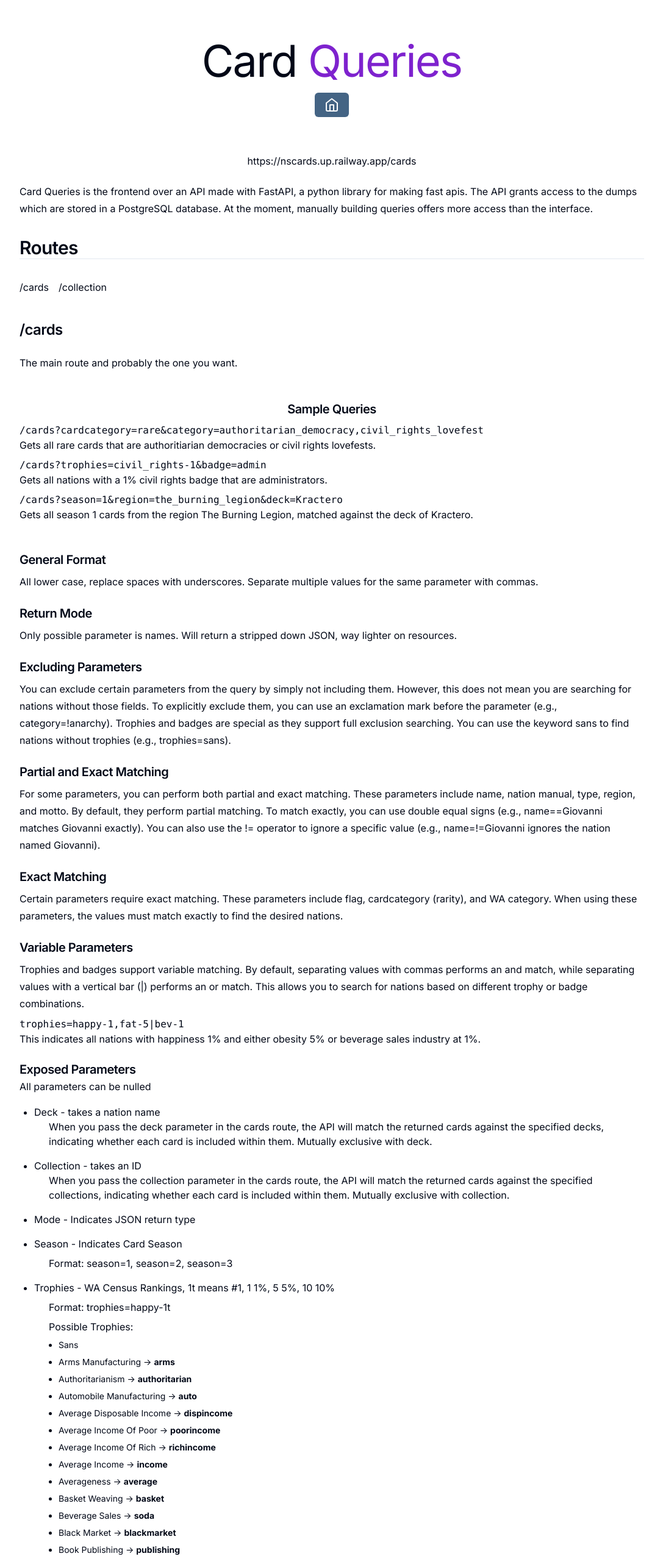
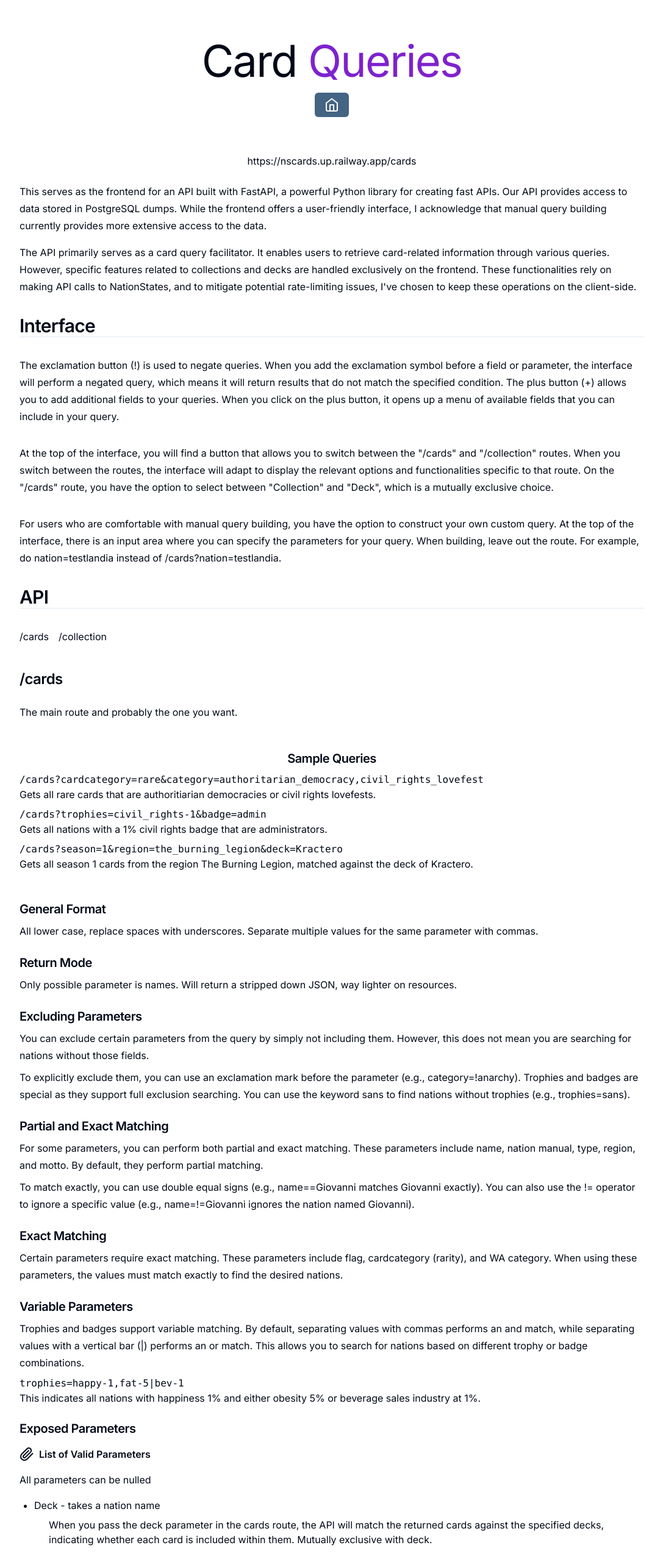
Before and after one commit to wesngu28/sideroca, a Next.js app in the folder frontend/: page /docs in a window 1280 px wide. Shown: the top 2557 px of the page at 61% size, without its empty margins (96-1183 px from the left). Built offline with nearby package versions, Linux system fonts and the light colour scheme.

Commit message:
chore: minor documentation

```diff
--- a/frontend/app/docs/page.tsx
+++ b/frontend/app/docs/page.tsx
@@ -1,7 +1,6 @@
 import { Button } from "@/components/ui/button";
-import { Home } from "lucide-react";
+import { Home, Paperclip } from "lucide-react";
 import Link from "next/link";
-import { badges, governments, flags, trophiesDict } from "../(helpers)/categories";
 
 export default function Docs() {
     return (
@@ -12,13 +11,39 @@ export default function Docs() {
             </div>
             <Link className="mt-3 mb-6 transition-colors duration-300 hover:text-purple-700" href="https://nscards.up.railway.app/cards">https://nscards.up.railway.app/cards</Link>
             <div className="flex flex-col gap-8 max-w-[300px] phone:max-w-5xl">
+                <div>
                 <p className="leading-7 [&:not(:first-child)]:mt-6">
-                    Card Queries is the frontend over an API made with FastAPI, a python library for making fast apis. The API
-                    grants access to the dumps which are stored in a PostgreSQL database. At the moment, manually building queries
-                    offers more access than the interface.
+                    This serves as the frontend for an API built with FastAPI, a powerful Python library for creating fast APIs. Our API provides access to data stored in PostgreSQL dumps.
+                    While the frontend offers a user-friendly interface, I acknowledge that manual query building currently provides more extensive access to the data.
+                </p>
+                <p className="leading-7 mt-4">
+                    The API primarily serves as a card query facilitator. It enables users to retrieve card-related information through
+                    various queries. However, specific features related to collections and decks are handled exclusively on the frontend.
+                    These functionalities rely on making API calls to NationStates, and to mitigate potential rate-limiting issues, I've
+                    chosen to keep these operations on the client-side.
+                </p>
+                </div>
+                <h2 className="scroll-m-20 border-b text-3xl font-semibold tracking-tight transition-colors first:mt-0">
+                    Interface
+                </h2>
+                <p className="leading-7">
+                    The exclamation button (!) is used to negate queries. When you add the exclamation symbol before a field or parameter,
+                    the interface will perform a negated query, which means it will return results that do not match the specified condition.
+                    The plus button (+) allows you to add additional fields to your queries. When you click on the plus button, it opens up
+                    a menu of available fields that you can include in your query.
+                </p>
+                <p className="leading-7">
+                    At the top of the interface, you will find a button that allows you to switch between the "/cards" and "/collection" routes.
+                    When you switch between the routes, the interface will adapt to display the relevant options and functionalities specific to that route.
+                    On the "/cards" route, you have the option to select between "Collection" and "Deck", which is a mutually exclusive choice.
+                </p>
+                <p className="leading-7">
+                    For users who are comfortable with manual query building, you have the option to construct your own custom query. At the top of the interface,
+                    there is an input area where you can specify the parameters for your query. When building, leave out the route. For example, do
+                    nation=testlandia instead of /cards?nation=testlandia.
                 </p>
                 <h2 className="scroll-m-20 border-b text-3xl font-semibold tracking-tight transition-colors first:mt-0">
-                    Routes
+                    API
                 </h2>
                 <div className="flex gap-4 pb-2">
                 <a href="#cards" className="transition-colors duration-300 hover:text-purple-700 leading-7">/cards</a>
@@ -68,15 +93,21 @@ export default function Docs() {
                     </h4>
                     <p className="leading-7 [&:not(:first-child)]:mt-2">
                         You can exclude certain parameters from the query by simply not including them. However, this does not mean you are searching for nations without those fields.
+                    </p>
+                    <p className="leading-7 [&:not(:first-child)]:mt-2">
                         To explicitly exclude them, you can use an exclamation mark before the parameter (e.g., category=!anarchy).
-                        Trophies and badges are special as they support full exclusion searching. You can use the keyword sans to find nations without trophies (e.g., trophies=sans).
+                        Trophies and badges are special as they support full exclusion searching. You can use the keyword sans to find nations
+                        without trophies (e.g., trophies=sans).
                     </p>
                     <h4 className="scroll-m-20 text-xl font-semibold tracking-tight mt-6">
                         Partial and Exact Matching
                     </h4>
                     <p className="leading-7 [&:not(:first-child)]:mt-2">
                         For some parameters, you can perform both partial and exact matching. These parameters include name, nation manual, type, region, and motto.
-                        By default, they perform partial matching. To match exactly, you can use double equal signs (e.g., name==Giovanni matches Giovanni exactly).
+                        By default, they perform partial matching.
+                    </p>
+                    <p className="leading-7 [&:not(:first-child)]:mt-2">
+                        To match exactly, you can use double equal signs (e.g., name==Giovanni matches Giovanni exactly).
                         You can also use the != operator to ignore a specific value (e.g., name=!=Giovanni ignores the nation named Giovanni).
                     </p>
                     <h4 className="scroll-m-20 text-xl font-semibold tracking-tight mt-6">
@@ -100,17 +131,21 @@ export default function Docs() {
                     <h4 className="scroll-m-20 text-xl font-semibold tracking-tight mt-6">
                         Exposed Parameters
                     </h4>
+                    <Link className="font-semibold my-4 flex gap-2" href={"/docs/parameters"}>
+                        <Paperclip />
+                        List of Valid Parameters
+                    </Link>
                     <p className="leading-7">
                         All parameters can be nulled
                     </p>
                     <ul className="my-3 ml-6 list-disc [&>li]:mt-4">
                         <li>Deck - takes a nation name</li>
-                        <p className="ml-6 mb-2">
+                        <p className="ml-6 my-2">
                         When you pass the deck parameter in the cards route, the API will match the returned cards against the specified decks,
                         indicating whether each card is included within them. Mutually exclusive with deck.
                         </p>
                         <li>Collection - takes an ID</li>
-                        <p className="ml-6 mb-2">
+                        <p className="ml-6 my-2">
                         When you pass the collection parameter in the cards route, the API will match the returned cards against the specified collections,
                         indicating whether each card is included within them. Mutually exclusive with collection.
                         </p>
@@ -119,33 +154,10 @@ export default function Docs() {
                         <p className="ml-6 my-2">Format: season=1, season=2, season=3</p>
                         <li>Trophies - WA Census Rankings, 1t means #1, 1 1%, 5 5%, 10 10%</li>
                         <p className="ml-6 my-2">Format: trophies=happy-1t</p>
-                        <p className="ml-6 mb-2">Possible Trophies:</p>
-                        <ul className="ml-6 list-disc [&>li]:mt-2 [&>li]:ml-4 [&>li]:text-sm">
-                            <li>Sans</li>
-                            {Object.entries(trophiesDict).sort().map(([key, value]) => {
-                                const formattedKey = key.split(' ')
-                                    .map(word => word.charAt(0).toUpperCase() + word.slice(1).toLowerCase())
-                                    .join(' ');
-                                return (
-                                <li key={formattedKey}>
-                                    {formattedKey} -&gt; <span className="font-bold">{value}</span>
-                                </li>
-                                );
-                            })}
-                        </ul>
                         <li>Badges</li>
                         <p className="ml-6 my-2">Format: badges=admin</p>
-                        <p className="ml-6 mb-2">Possible Badges:</p>
-                        <ul className="ml-6 list-disc [&>li]:mt-2 [&>li]:ml-4 [&>li]:text-sm">
-                            <li>Sans</li>
-                            {badges.map(badge => <li key={badge}>{badge}</li>)}
-                        </ul>
                         <li>Category - These are WA government categories</li>
                         <p className="ml-6 my-2">Format: category=anarchy</p>
-                        <p className="ml-6 mb-2">Possible Categories:</p>
-                        <ul className="ml-6 list-disc [&>li]:mt-2 [&>li]:ml-4 [&>li]:text-sm">
-                            {governments.map(government => <li key={government}>{government}</li>)}
-                        </ul>
                         <li>Cardcategory (Rarity) - You know these</li>
                         <p className="ml-6 my-2">Format: cardcategory=legendary</p>
                         <li>Region - Any region</li>
@@ -154,10 +166,6 @@ export default function Docs() {
                         <p className="ml-6 my-2">Format: exnation</p>
                         <li>Flag</li>
                         <p className="ml-6 my-2">Format: flag=afghanistan</p>
-                        <p className="ml-6 mb-2">Possible Flags:</p>
-                        <ul className="ml-6 list-disc [&>li]:mt-2 [&>li]:ml-4 [&>li]:text-sm">
-                            {flags.map(flag => <li key={flag}>{flag}</li>)}
-                        </ul>
                         <li>Motto - searches motto, currently only supports partial</li>
                         <p className="ml-6 my-2">Format: motto=lion</p>
                         <li>Name - Nation names, currently partial by default</li>
@@ -171,6 +179,7 @@ export default function Docs() {
                     <p className="leading-7 [&:not(:first-child)]:mt-6">
                         A secondary route, the purpose of this route is to take one or multiple collections, and compare it against
                         the cards in your deck. Essentially this returns all cards in your deck that are not in active collections.
+                        This only really works with the interface, as the interface provides the valid structure this route accepts.
                     </p>
                     <h4 className="scroll-m-20 text-xl font-semibold tracking-tight mt-6">
                         Exposed Parameters
--- /dev/null
+++ b/frontend/app/docs/parameters/page.tsx
@@ -0,0 +1,50 @@
+import { badges, flags, governments, trophiesDict } from "@/app/(helpers)/categories";
+import { Button } from "@/components/ui/button";
+import { ArrowLeft, Home } from "lucide-react";
+import Link from "next/link";
+
+export default function Parameters() {
+    return (
+        <main className="flex min-h-screen flex-col items-center p-12">
+                        <div className='mt-2 mb-10 text-center'>
+                <h1 className="text-7xl my-2 tracking-tight">Card <span className='text-purple-700'>Queries</span></h1>
+                <div className="flex justify-center gap-2">
+                    <Link href="/"><Button className='rounded-md text-sm font-medium px-4 py-2 my-2'><Home /></Button></Link>
+                    <Link href="/docs"><Button className='rounded-md text-sm font-medium px-4 py-2 my-2'><ArrowLeft /></Button></Link>
+                </div>
+            </div>
+        <div>
+            <h2 className="scroll-m-20 border-b text-3xl font-semibold tracking-tight transition-colors first:mt-0 mb-4">
+                Valid Parameters
+            </h2>
+            <p className="ml-6 mb-2">Possible Badges:</p>
+            <ul className="ml-6 mb-4 list-disc [&>li]:mt-2 [&>li]:ml-4 [&>li]:text-sm">
+                <li>Sans</li>
+                {badges.slice(2).map(badge => <li key={badge}>{badge}</li>)}
+            </ul>
+            <p className="ml-6 mb-2">Possible Trophies:</p>
+            <ul className="ml-6 mb-4 list-disc [&>li]:mt-2 [&>li]:ml-4 [&>li]:text-sm">
+                {Object.entries(trophiesDict).sort().map(([key, value]) => {
+                    const formattedKey = key.split(' ')
+                        .map(word => word.charAt(0).toUpperCase() + word.slice(1).toLowerCase())
+                        .join(' ');
+                    return (
+                        <li className="grid grid-cols-2" key={formattedKey}>
+                            <p>{formattedKey}</p>
+                            <p>-&gt; <span className="font-bold">{value}</span></p>
+                        </li>
+                    );
+                })}
+            </ul>
+            <p className="ml-6 mb-2">Possible Categories:</p>
+            <ul className="ml-6 mb-4 list-disc [&>li]:mt-2 [&>li]:ml-4 [&>li]:text-sm">
+                {governments.map(government => <li key={government}>{government}</li>)}
+            </ul>
+            <p className="ml-6 mb-2">Possible Flags:</p>
+            <ul className="ml-6 mb-4 list-disc [&>li]:mt-2 [&>li]:ml-4 [&>li]:text-sm">
+                {flags.map(flag => <li key={flag}>{flag}</li>)}
+            </ul>
+        </div>
+        </main>
+    )
+}
```
Also changed, not shown: 1 other file (tests, documents, lock files or other folders).
